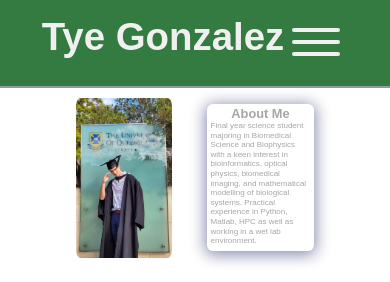
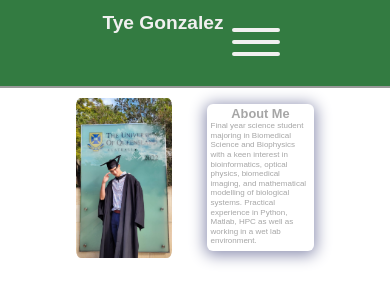
Before and after one commit to TyeGonzalez/PersonalWebsite, a plain HTML site: page index.html in a window 390 px wide. Shown: the top 282 px of the page. Drawn offline with nearby package versions, Linux system fonts and the light colour scheme.

Commit message:
more font adjustments

```diff
--- a/style1.css
+++ b/style1.css
@@ -550,6 +550,10 @@ font-size: 64px;
     font-size: 3rem;
   }
 
+  nav h1 {
+    font-size: 3rem;
+  }
+
   nav ul {
     position: fixed;
     background-color: var(--main-red);
```
